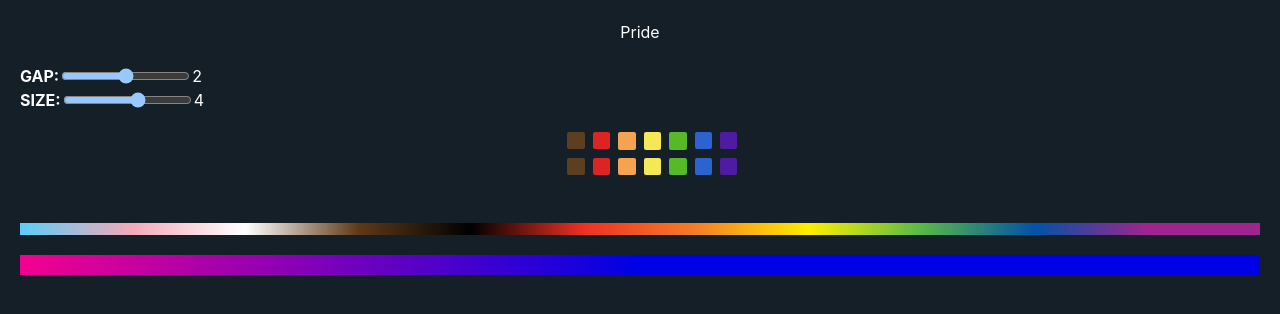
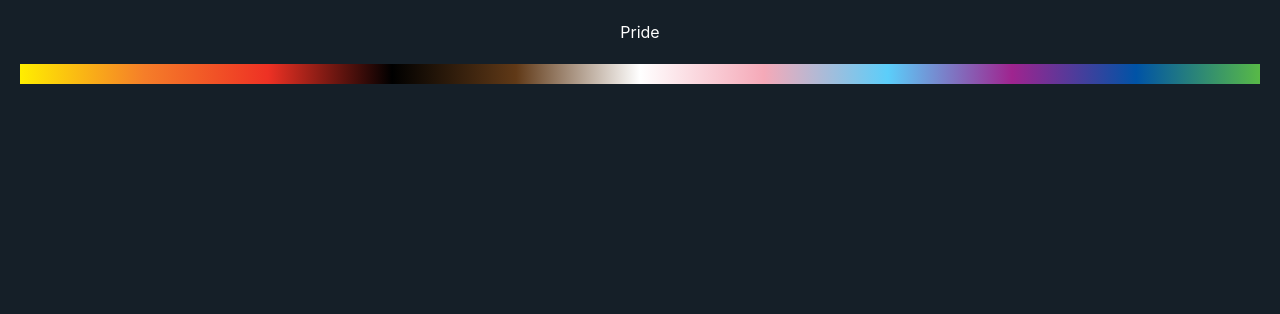
Before and after one commit to Fizzbow/pride_loading, a React (Vite) app: page / in a window 1280 px wide. Shown: the top 314 px of the page. Built offline with nearby package versions, Linux system fonts and the light colour scheme.

Commit message:
feat:motion

```diff
--- a/src/App.tsx
+++ b/src/App.tsx
@@ -23,8 +23,8 @@ function App() {
       }}
     >
       <header>Pride</header>
-      <RowsLoadingGroup colors={PRIDE_COLOR} />
-      <FlagControlGroup colors={PRIDE_COLOR} />
+      {/* <RowsLoadingGroup colors={PRIDE_COLOR} />
+      <FlagControlGroup colors={PRIDE_COLOR} /> */}
       {/* <RowsLoadingGroup colors={TRANS_COLOR} /> */}
       <MagicRainbowButton />
     </main>
--- a/src/components/Bar.tsx
+++ b/src/components/Bar.tsx
@@ -19,7 +19,7 @@ const Bar = <T,>({ colors }: Row<T>) => {
         height: "12px",
         background: toLinear(colors),
       }}
-    ></div>
+    />
   );
 };
 
--- a/src/components/RainbowBtn.tsx
+++ b/src/components/RainbowBtn.tsx
@@ -1,43 +1,27 @@
 import useRainbow from "./useRainbow";
-export const MagicRainbowButton = ({ children, intervalDelay = 1000 }) => {
-  // The hook should take 1 argument, `intervalDelay`.
-  // it should return an object in this shape:
-  /*
-    {
-      '--magic-rainbow-color-0': hsl(...),
-      '--magic-rainbow-color-1': hsl(...),
-      '--magic-rainbow-color-2': hsl(...),
-    }
-  */
+export const MagicRainbowButton = ({ intervalDelay = 1000 }) => {
   const colors = useRainbow({ intervalDelay });
   const colorKeys = Object.keys(colors);
+
+  const transition = colorKeys.map((l) => `${l} 900ms linear`).join(",");
+
+  const linearGradient = colorKeys
+    .map((_l, idx) => `var(${colorKeys[colorKeys.length - (idx + 1)]})`)
+    .join(" , ");
+
   return (
     <div
       style={{
         height: "20px",
-        // Spread the colors to define them as custom properties
-        // on this element
+        width: "100%",
         ...colors,
-        // Use the keys to set the same transition on all props.
-        transition: `
-          ${colorKeys[0]} 1000ms linear,
-          ${colorKeys[1]} 1000ms linear,
-          ${colorKeys[2]} 1000ms linear
-        `,
-        // Use those property values in our gradient.
-        // Values go from 2 to 0 so that colors radiate
-        // outwards from the top-left circle, not inwards.
+        transition,
         background: `
-          radial-gradient(
-            circle at top left,
-            var(${colorKeys[2]}),
-            var(${colorKeys[1]}),
-            var(${colorKeys[0]})
+          linear-gradient(
+            to right,${linearGradient}
           )
         `,
       }}
-    >
-      {children}
-    </div>
+    />
   );
 };
--- a/src/components/useRainbow.ts
+++ b/src/components/useRainbow.ts
@@ -1,22 +1,21 @@
 import React from "react";
 import useIncrementingNumber from "./useIncrementingNumber";
+import { LGBT_COLOR } from "../constant/pride.constant";
 
-const rainbowColors = [
-  /* colors here */
-  "hsl(240deg, 100%, 45%)",
-  "hsl(325deg, 100%, 48%)",
-  "hsl(240deg, 100%, 45%)",
-];
-const paletteSize = rainbowColors.length;
-const useRainbow = ({ intervalDelay = 2000 }) => {
+const paletteSize = LGBT_COLOR.length;
+const useRainbow = ({ intervalDelay = 100 }) => {
   // Register all custom properties.
   // This only ever needs to be done once, so there are no dependencies.
   React.useEffect(() => {
-    for (let i = 0; i < 3; i++) {
+    for (let i = 0; i < LGBT_COLOR.length; i++) {
+      const propertyName = `--magic-rainbow-color-${i}`;
+
+      // if (CSS.supports(`(${propertyName}: initial)`)) return;
+      console.log({ propertyName });
       try {
         CSS.registerProperty({
-          name: `--magic-rainbow-color-${i}`,
-          initialValue: rainbowColors[i],
+          name: `${propertyName}`,
+          initialValue: `rgb(${LGBT_COLOR[i]})`,
           syntax: "<color>",
           inherits: false,
         });
@@ -28,10 +27,19 @@ const useRainbow = ({ intervalDelay = 2000 }) => {
   // Get an ever-incrementing number from another custom hook*
   const intervalCount = useIncrementingNumber(intervalDelay);
   // Using that interval count, derive each current color value
-  return {
-    "--magic-rainbow-color-0": rainbowColors[(intervalCount + 1) % paletteSize],
-    "--magic-rainbow-color-1": rainbowColors[(intervalCount + 2) % paletteSize],
-    "--magic-rainbow-color-2": rainbowColors[(intervalCount + 3) % paletteSize],
+
+  const customVariant = () => {
+    const colors: Record<string, string> = {};
+
+    LGBT_COLOR.forEach((_color, idx) => {
+      colors[`--magic-rainbow-color-${idx}`] = `rgb(${
+        LGBT_COLOR[(intervalCount + (idx + 1)) % paletteSize]
+      })`;
+    });
+
+    return colors;
   };
+
+  return customVariant();
 };
 export default useRainbow;
```
